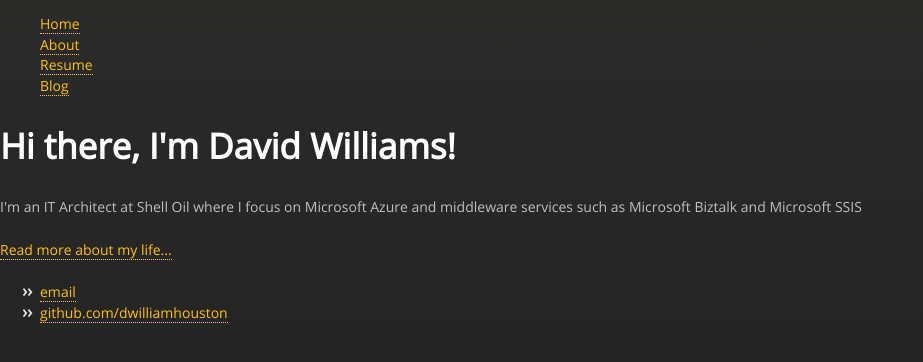
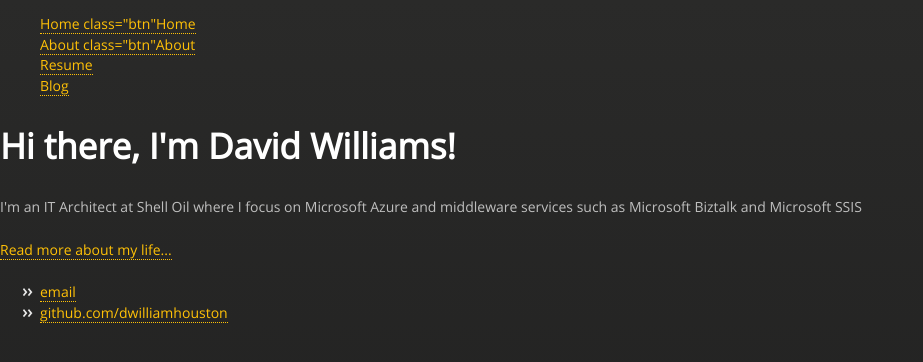
Before and after one commit to dwilliamhouston/dwilliamhouston.github.io, a Jekyll site: the page built from index.html, in a window 1280 px wide. Shown: the top 362 px of the page, without its empty margins (0-923 px from the left). Built offline with Jekyll 4.4.1, drawn with Linux system fonts in a browser that asks for light colours.

Commit message:
Update default.html

```diff
--- a/_layouts/default.html
+++ b/_layouts/default.html
@@ -16,8 +16,8 @@
 		<body>
 			<nav>
 	    		<ul>
-	        		<li><a href="/">Home</a></li>
-		        	<li><a href="/about">About</a></li>
+	        		<li><a href="/">Home class="btn"Home</a></li>
+		        	<li><a href="/about">About class="btn"About</a></li>
 	        		<li><a href="/resume">Resume</a></li>
 	        		<li><a href="/blog">Blog</a></li>
 	    		</ul>
```
